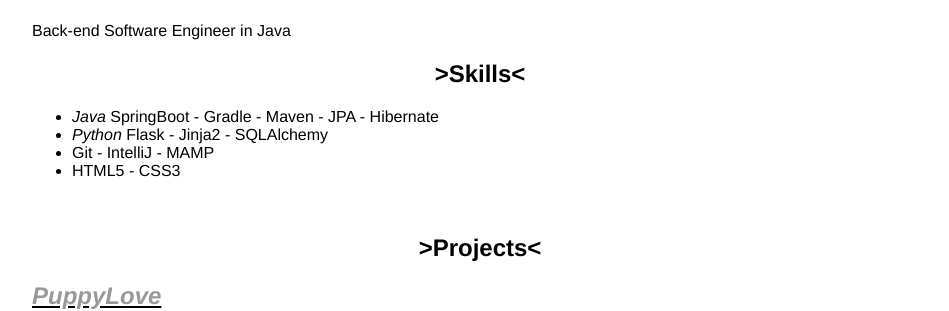
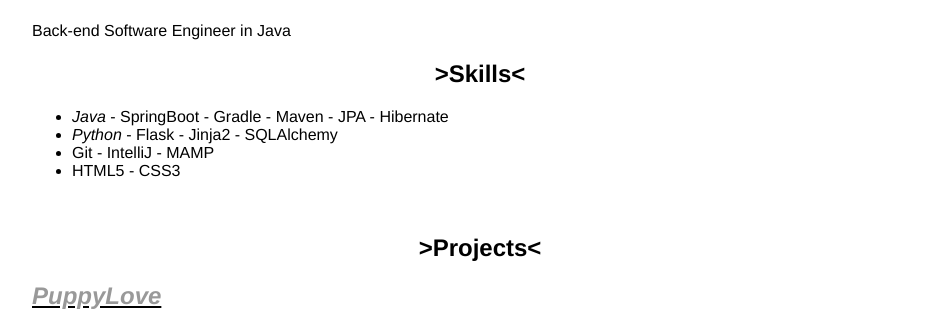
Before and after one commit to ktlnbstn/ktlnbstn.github.io, a Jekyll site: the page built from cv/index.html, in a window 1280 px wide. Shown: the part 175-486 px from the top of the page, without its empty margins (160-1109 px from the left). Built offline with Jekyll 4.4.1, drawn with Linux system fonts in a browser that asks for light colours.

```diff
--- a/cv/index.html
+++ b/cv/index.html
@@ -9,8 +9,8 @@ title: CV
 
 	<center><h2>>Skills<</h2></center>
 	<ul>
-		<li><em>Java</em> SpringBoot - Gradle - Maven - JPA - Hibernate</li>
-		<li><em>Python</em> Flask - Jinja2 - SQLAlchemy</li>
+		<li><em>Java</em> - SpringBoot - Gradle - Maven - JPA - Hibernate</li>
+		<li><em>Python</em> - Flask - Jinja2 - SQLAlchemy</li>
 		<li>Git - IntelliJ - MAMP</li>
 		<li>HTML5 - CSS3</li>
 	</ul></br>
```
